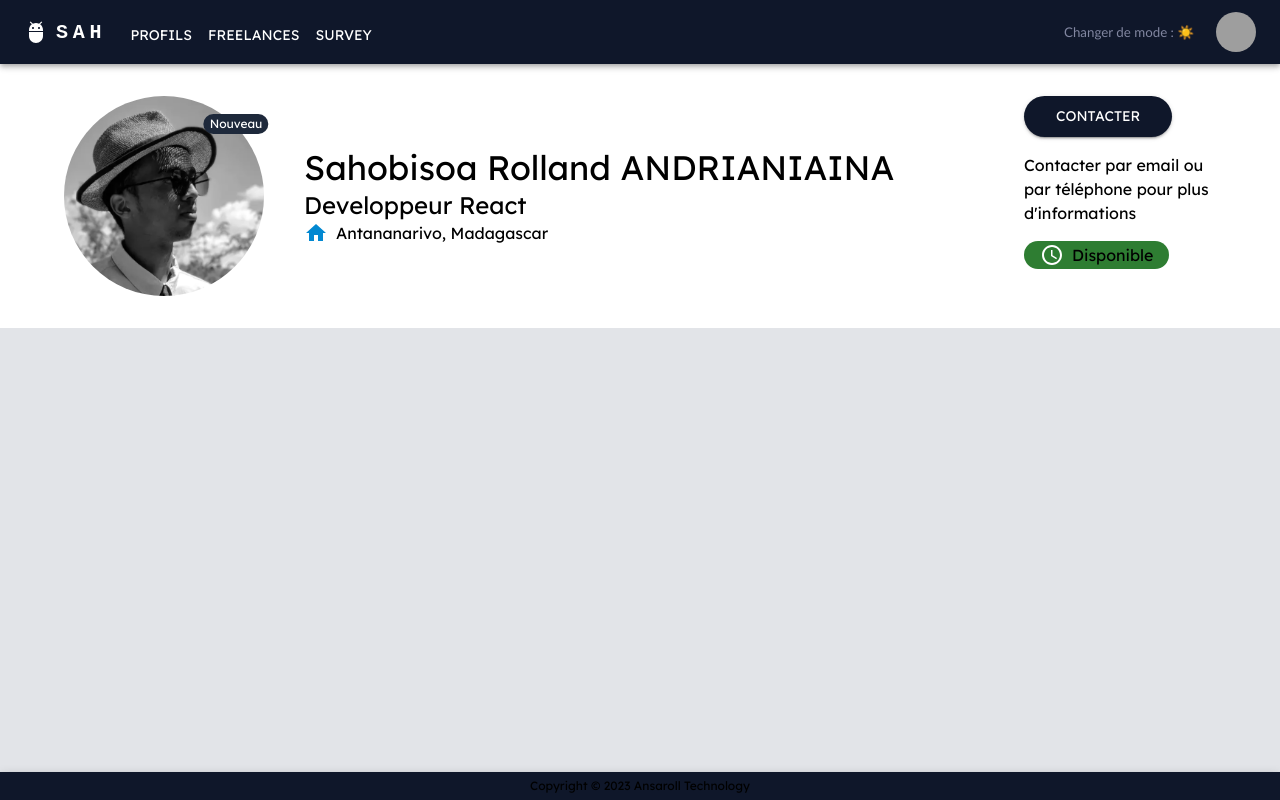
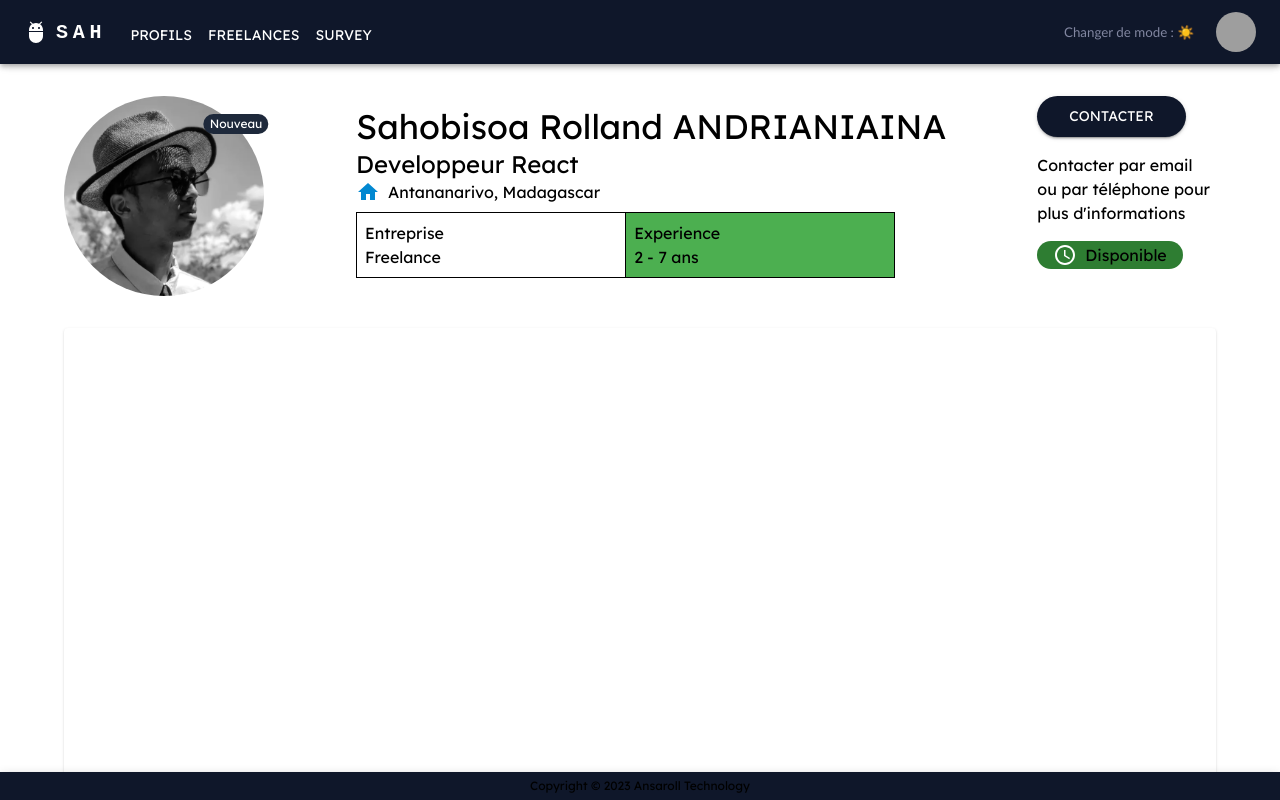
Before and after one commit to ansaroll/Sahobisoa, a React (Create React App) app in the folder Sah/sah/: page /profil in a window 1280 px wide. Shown: the top 800 px of the page. Built offline with nearby package versions, Linux system fonts and the light colour scheme; grey boxes are pictures that could not be loaded; a web font is replaced by a local one.

Commit message:
update ui Profil

```diff
--- a/Sah/sah/src/pages/profil/Profil.tsx
+++ b/Sah/sah/src/pages/profil/Profil.tsx
@@ -1,14 +1,17 @@
 import React from "react";
 import ProfilePage from "./ProfilePage";
-import { Avatar, Badge, Box, Button, Container, Grid, Typography } from "@mui/material";
+import { Avatar, Badge, Box, Button, Container, Grid, Paper, Typography } from "@mui/material";
 import { AccessTime, Home, PunchClock } from "@mui/icons-material";
 
 const Profil = () => {
 	return (
-    <Box sx={{ backgroundColor: "background.default" }} >
+		<Box sx={{
+			backgroundColor: "background.default",
+			boxShadow: 1
+		}} >
 			<Container maxWidth="lg" >
-        <Grid container py={4} >
-          <Grid item xs={12} sm={4} md={2.5}>
+				<Grid container py={4} spacing={2} justifyContent="space-between">
+					<Grid item xs={12} sm={4.5} md={3}>
 						<Badge color="secondary" overlap="circular" badgeContent="Nouveau" >
 							<Avatar
 								alt="Profil Images"
@@ -17,7 +20,7 @@ const Profil = () => {
 							/>
 						</Badge>
 					</Grid>
-          <Grid item xs={12} sm={12} md={7.5} container direction="column"
+					<Grid item xs={12} sm={7} md={7} container direction="column"
 						justifyContent="center"
 						alignItems="start"
 					>
@@ -33,8 +36,20 @@ const Profil = () => {
 								Antananarivo, Madagascar
 							</Typography>
 						</Box>
+						<Box display="flex" width="100%" py={1}>
+							<Box flex={.4} border={1} p={1}>
+								<Typography>Entreprise </Typography>
+								<Typography>Freelance</Typography>
+							</Box>
+							<Box flex={.4} border={1} borderLeft={0} p={1}
+								sx={{ backgroundColor: "success.light" }}
+							>
+								<Typography>Experience </Typography>
+								<Typography>2 - 7 ans</Typography>
+							</Box>
+						</Box>
 					</Grid>
-          <Grid item xs={12} sm={12} md={2}>
+					<Grid item xs={12} sm={6} md={2}>
 						<Button variant="contained" sx={{ py: 1, px: 4, borderRadius: 10 }}>
 							Contacter
 						</Button>
@@ -47,10 +62,15 @@ const Profil = () => {
 							borderRadius: 10, px: 2, display: "flex", flexDirection: "row",
 							alignItems: "center", gap: 1, py: .3
 						}}>
-              <AccessTime/> <Typography component="span">Disponible</Typography>
+							<AccessTime /> <Typography component="span">Disponible</Typography>
 						</Box>
 					</Grid>
 				</Grid>
+			</Container>
+			<Container maxWidth="lg">
+				<Paper elevation={1} sx={{ height: "100vh"}}>
+
+				</Paper>
 			</Container>
 		</Box>
 	);
```
Lines whose indentation alone changed are shown as unchanged.
